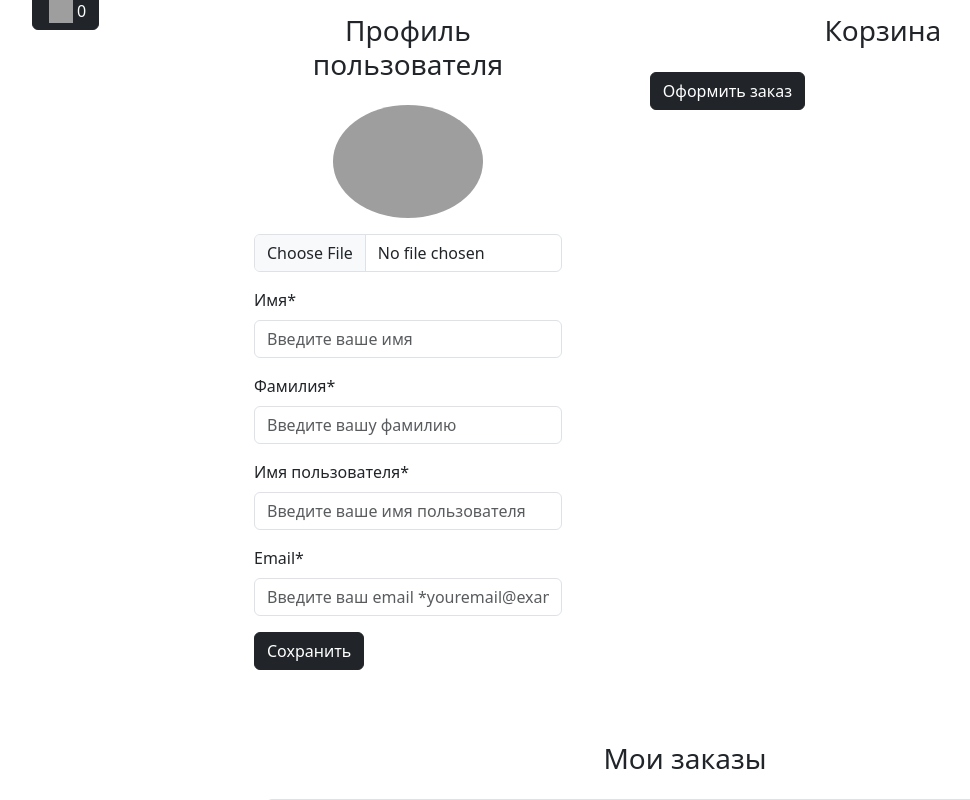
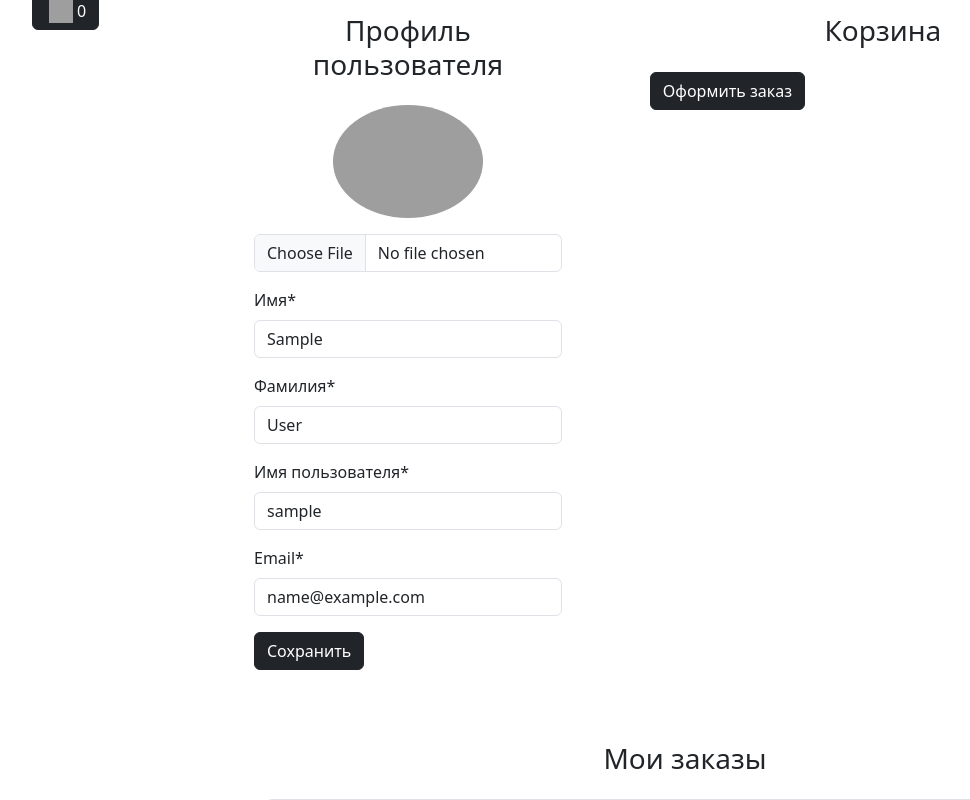
Before and after one commit to InnaLik/Feedback, a Django app: page /user/profile/ in a window 1280 px wide. Shown: the part 118-918 px from the top of the page, without its empty margins (50-1020 px from the left). Run offline with Django 5.2, Linux system fonts and the light colour scheme; the visitor is signed in with stand-in values (Sample User, id 1); data comes from the database, SQL or seed files in the repository; some libraries are stand-ins or nearby versions; grey boxes are pictures that could not be loaded.

Commit message:
add profile

```diff
--- a/product/users/forms.py
+++ b/product/users/forms.py
@@ -1,5 +1,5 @@
 from django import forms
-from django.contrib.auth.forms import AuthenticationForm, UserCreationForm
+from django.contrib.auth.forms import AuthenticationForm, UserCreationForm, UserChangeForm
 from users.models import User
 
 
@@ -32,3 +32,19 @@ class UserRegistrationForm(UserCreationForm):
     email = forms.CharField()
     password1 = forms.CharField()
     password2 = forms.CharField()
+
+
+class ProfileForm(UserChangeForm):
+    class Meta:
+        model = User
+        fields = ('image',
+                  'first_name',
+                  'last_name',
+                  'username',
+                  'email')
+
+    image = forms.ImageField(required=False)
+    first_name = forms.CharField()
+    last_name = forms.CharField()
+    username = forms.CharField()
+    email = forms.CharField()
--- a/product/users/templates/users/profile.html
+++ b/product/users/templates/users/profile.html
@@ -8,35 +8,63 @@
             <div class="col-md-5">
                 <div class=" bg-white p-4 mb-4 mx-2 rounded custom-shadow">
                     <h3 class="text-center mb-4">Профиль пользователя</h3>
-                    <form>
+                    <!-- multipart/form-data для загрузки изображений -->
+                    <form action="{% url "user:profile"%}" method="post" enctype="multipart/form-data">
+                    {% csrf_token %}
                         <div class="row">
                             <div class="col-md-12 mb-3 text-center">
+                                {% if user.image %}
+                                <img src="{{ user.image.url }}"
+                                alt="Аватар пользователя" class="img-fluid rounded-circle"
+                                style="max-width: 150px;">
+                                {% else %}
                                 <img src="{% static "deps/images/baseavatar.jpg"%}"
                                 alt="Аватар пользователя" class="img-fluid rounded-circle"
                                 style="max-width: 150px;">
-                                <input type="file" class="form-control mt-3" id="avatar"
+                                {% endif %}
+                                <input type="file" class="form-control mt-3" id="id_image"
+                                       name="image"
                                        accept="image/*">
+                                {% if form.image.errors %}
+                            <div class="alert alert-danger alert-dismissible fade show">{{ form.image.errors }}</div>
+                            {% endif %}
                             </div>
                             <div class="col-md-12 mb-3">
-                                <label for="firstName" class="form-label">Имя*</label>
-                                <input type="text" class="form-control" id="firstName"
-                                       placeholder="Введите ваше имя" value="" required>
+                                <label for="id_first_name" class="form-label">Имя*</label>
+                                <input type="text" class="form-control" id="id_first_name"
+                                       placeholder="Введите ваше имя" value="{{ form.first_name.value }}" name="first_name"
+                                       required>
+                                {% if form.first_name.errors %}
+                            <div class="alert alert-danger alert-dismissible fade show">{{ form.first_name.errors }}</div>
+                            {% endif %}
                             </div>
                             <div class="col-md-12 mb-3">
-                                <label for="lastName" class="form-label">Фамилия*</label>
-                                <input type="text" class="form-control" id="lastName"
-                                       placeholder="Введите вашу фамилию" value="" required>
+                                <label for="id_last_name" class="form-label">Фамилия*</label>
+                                <input type="text" class="form-control" id="id_last_name"
+                                       placeholder="Введите вашу фамилию" value="{{form.last_name.value}}" required
+                                name="last_name">
+                                {% if form.last_name.errors %}
+                            <div class="alert alert-danger alert-dismissible fade show">{{ form.last_name.errors }}</div>
+                            {% endif %}
                             </div>
                             <div class="col-md-12 mb-3">
-                                <label for="username" class="form-label">Имя пользователя*</label>
-                                <input type="text" class="form-control" id="username"
-                                       placeholder="Введите ваше имя пользователя" value="" required>
+                                <label for="id_username" class="form-label">Имя пользователя*</label>
+                                <input type="text" class="form-control" id="id_username"
+                                       placeholder="Введите ваше имя пользователя" value="{{ form.username.value}}" required
+                                name="username">
+                                {% if form.username.errors %}
+                            <div class="alert alert-danger alert-dismissible fade show">{{ form.username.errors }}</div>
+                            {% endif %}
                             </div>
                             <div class="col-md-12 mb-3">
-                                <label for="email" class="form-label">Email*</label>
-                                <input type="email" class="form-control" id="email"
-                                       placeholder="Введите ваш email *youremail@example.com" value=""
-                                       required>
+                                <label for="id_email" class="form-label">Email*</label>
+                                <input type="email" class="form-control" id="id_email"
+                                       placeholder="Введите ваш email *youremail@example.com" value="{{ form.email.value}}"
+                                       required
+                                name="email">
+                                {% if form.email.errors %}
+                            <div class="alert alert-danger alert-dismissible fade show">{{ form.email.errors }}</div>
+                            {% endif %}
                             </div>
                         </div>
                         <button type="submit" class="btn btn-dark">Сохранить</button>
--- a/product/users/views.py
+++ b/product/users/views.py
@@ -1,8 +1,9 @@
 from django.contrib import auth
 from django.http import HttpResponseRedirect
 from django.shortcuts import redirect, render
+from django.template.context_processors import request
 from django.urls import reverse
-from users.forms import UserLoginForm, UserRegistrationForm
+from users.forms import UserLoginForm, UserRegistrationForm, ProfileForm
 
 
 # Create your views here.
@@ -46,7 +47,17 @@ def registration(request):
 
 
 def profile(request):
-    context = {'title': 'Кабинет'}
+    if request.method == 'POST':
+        # files чтобы могла принимать файлы
+        form = ProfileForm(data=request.POST, instance=request.user, files=request.FILES)
+        if form.is_valid():
+            # заносим данные в бд
+            form.save()
+            return HttpResponseRedirect(reverse('user:profile'))
+    else:
+        # передаем объект самого пользователя
+        form = ProfileForm(instance=request.user)
+    context = {'title': 'Кабинет', 'form': form}
 
     return render(request, 'users/profile.html', context)
 
```
